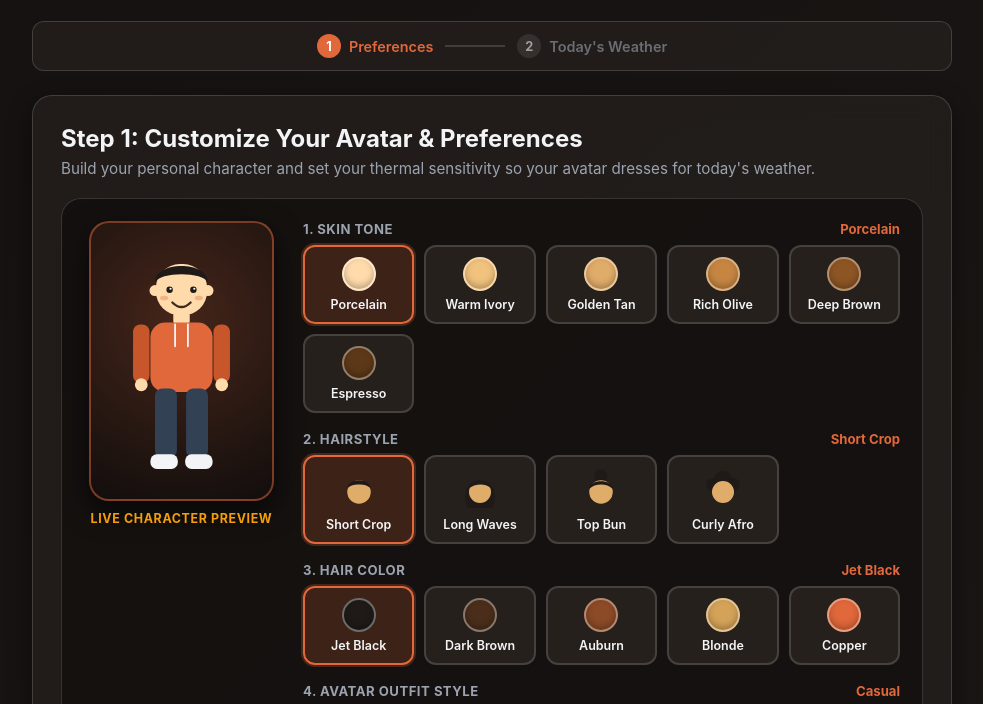
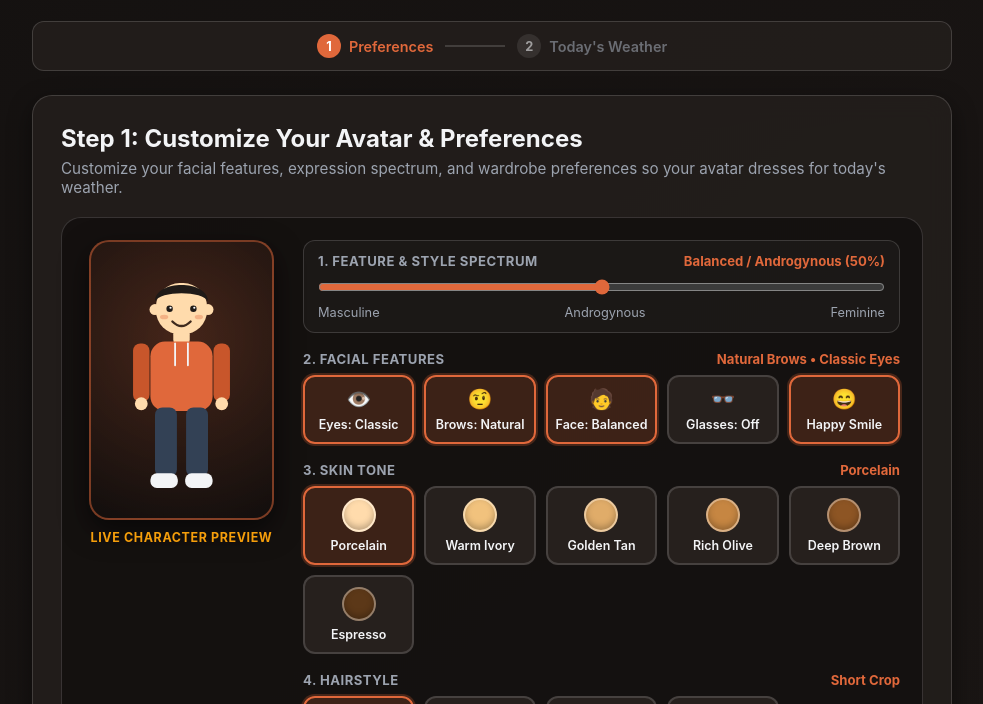
Before and after one commit to smw2780-x/weather-wear, a plain HTML site: page index.html in a window 1280 px wide. Shown: the part 87-791 px from the top of the page, without its empty margins (148-1131 px from the left). Drawn offline with Linux system fonts and the light colour scheme.

Commit message:
Update index.html

```diff
--- a/index.html
+++ b/index.html
@@ -35,7 +35,7 @@
     <section id="step1Section" class="card">
       <h2 style="margin-bottom: 6px;">Step 1: Customize Your Avatar &amp; Preferences</h2>
       <p style="color: var(--text-muted); margin-bottom: 20px; font-size: 0.95rem;">
-        Build your personal character and set your thermal sensitivity so your avatar dresses for today's weather.
+        Customize your facial features, expression spectrum, and wardrobe preferences so your avatar dresses for today's weather.
       </p>
 
       <!-- Snapchat Bitmoji-Style Avatar Creator -->
@@ -46,10 +46,54 @@
         </div>
 
         <div class="avatar-controls">
-          <!-- 1. Skin Tone Tiles -->
+          <!-- 1. Masculinity to Femininity Spectrum Slider -->
+          <div class="control-row" style="background: rgba(255,255,255,0.03); padding: 12px 14px; border-radius: var(--radius-md); border: 1px solid var(--border-color);">
+            <div class="control-row-header">
+              <span>1. Feature &amp; Style Spectrum</span>
+              <strong id="genderSpectrumLabel">Balanced / Androgynous (50%)</strong>
+            </div>
+            <input type="range" id="genderSpectrum" min="0" max="100" step="5" value="50" style="margin: 6px 0;" />
+            <div class="scale-labels">
+              <span>Masculine</span>
+              <span>Androgynous</span>
+              <span>Feminine</span>
+            </div>
+          </div>
+
+          <!-- 2. Facial Features (Eyes, Brows, Face Shape) -->
           <div class="control-row">
             <div class="control-row-header">
-              <span>1. Skin Tone</span>
+              <span>2. Facial Features</span>
+              <strong id="facialSummaryLabel">Natural Brows &bull; Classic Eyes</strong>
+            </div>
+            <div class="bitmoji-grid" id="facialControls">
+              <button type="button" class="bitmoji-tile active" data-eyes="classic" id="cycleEyesBtn">
+                <span style="font-size:1.25rem;">👁️</span>
+                <span id="eyesBtnText">Eyes: Classic</span>
+              </button>
+              <button type="button" class="bitmoji-tile active" data-brows="natural" id="cycleBrowsBtn">
+                <span style="font-size:1.25rem;">🤨</span>
+                <span id="browsBtnText">Brows: Natural</span>
+              </button>
+              <button type="button" class="bitmoji-tile active" data-jaw="balanced" id="cycleJawBtn">
+                <span style="font-size:1.25rem;">🧑</span>
+                <span id="jawBtnText">Face: Balanced</span>
+              </button>
+              <button type="button" class="bitmoji-tile" id="toggleGlassesBtn">
+                <span style="font-size:1.25rem;">👓</span>
+                <span id="glassesText">Glasses: Off</span>
+              </button>
+              <button type="button" class="bitmoji-tile active" id="toggleSmileBtn">
+                <span style="font-size:1.25rem;" id="moodEmoji">😄</span>
+                <span id="moodText">Happy Smile</span>
+              </button>
+            </div>
+          </div>
+
+          <!-- 3. Skin Tone Tiles -->
+          <div class="control-row">
+            <div class="control-row-header">
+              <span>3. Skin Tone</span>
               <strong id="skinNameLabel">Porcelain</strong>
             </div>
             <div class="bitmoji-grid" id="skinSwatches">
@@ -80,10 +124,10 @@
             </div>
           </div>
 
-          <!-- 2. Hairstyle Visual Cards -->
+          <!-- 4. Hairstyle Visual Cards -->
           <div class="control-row">
             <div class="control-row-header">
-              <span>2. Hairstyle</span>
+              <span>4. Hairstyle</span>
               <strong id="hairStyleLabel">Short Crop</strong>
             </div>
             <div class="bitmoji-grid" id="hairStylePills">
@@ -122,10 +166,10 @@
             </div>
           </div>
 
-          <!-- 3. Hair Color Tiles -->
+          <!-- 5. Hair Color Tiles -->
           <div class="control-row">
             <div class="control-row-header">
-              <span>3. Hair Color</span>
+              <span>5. Hair Color</span>
               <strong id="hairColorLabel">Jet Black</strong>
             </div>
             <div class="bitmoji-grid" id="hairColorSwatches">
@@ -152,10 +196,10 @@
             </div>
           </div>
 
-          <!-- 4. Clothing Style Aesthetic (Snapchat Outfit Picker) -->
+          <!-- 6. Clothing Style Aesthetic -->
           <div class="control-row">
             <div class="control-row-header">
-              <span>4. Avatar Outfit Style</span>
+              <span>6. Avatar Outfit Style</span>
               <strong id="avatarStyleLabel">Casual</strong>
             </div>
             <div class="bitmoji-grid" id="avatarStylePills">
@@ -178,23 +222,6 @@
               <button type="button" class="bitmoji-tile" data-astyle="cozy" data-name="Cozy / Lounge">
                 <span style="font-size:1.3rem;">🧶</span>
                 <span>Cozy</span>
-              </button>
-            </div>
-          </div>
-
-          <!-- 5. Eyewear & Expression -->
-          <div class="control-row">
-            <div class="control-row-header">
-              <span>5. Eyewear &amp; Expression</span>
-            </div>
-            <div class="bitmoji-grid">
-              <button type="button" class="bitmoji-tile" id="toggleGlassesBtn">
-                <span style="font-size:1.3rem;">👓</span>
-                <span id="glassesText">Glasses: Off</span>
-              </button>
-              <button type="button" class="bitmoji-tile active" id="toggleSmileBtn">
-                <span style="font-size:1.3rem;" id="moodEmoji">😄</span>
-                <span id="moodText">Happy Smile</span>
               </button>
             </div>
           </div>
```
